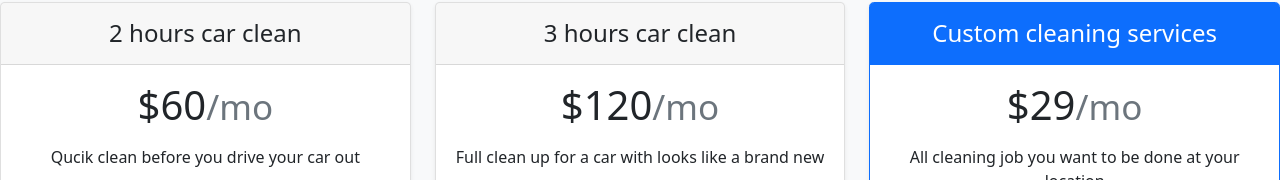
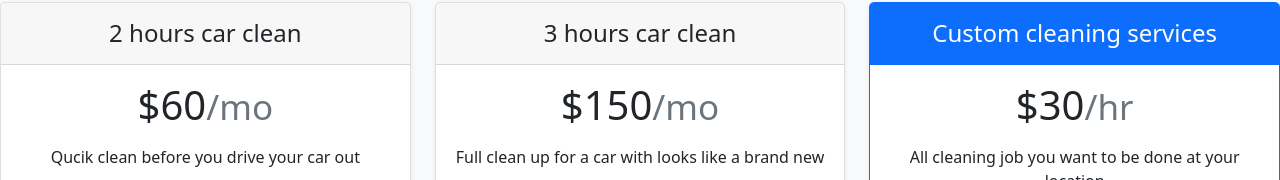
Before and after one commit to sanjeevhalyal/Jamal-Mobile-Cleaning-Services, a website: page index.html in a window 1280 px wide. Shown: the part 600-780 px from the top of the page. Drawn offline with Linux system fonts and the light colour scheme.

Commit message:
update rates

```diff
--- a/index.html
+++ b/index.html
@@ -122,7 +122,7 @@
             <h4 class="my-0 fw-normal">3 hours car clean</h4>
           </div>
           <div class="card-body">
-            <h1 class="card-title pricing-card-title">$120<small class="text-muted fw-light">/mo</small></h1>
+            <h1 class="card-title pricing-card-title">$150<small class="text-muted fw-light">/mo</small></h1>
             <ul class="list-unstyled mt-3 mb-4">
               <li>Full clean up for a car with looks like a brand new</li>
             </ul>
@@ -136,7 +136,7 @@
             <h4 class="my-0 fw-normal">Custom cleaning services</h4>
           </div>
           <div class="card-body">
-            <h1 class="card-title pricing-card-title">$29<small class="text-muted fw-light">/mo</small></h1>
+            <h1 class="card-title pricing-card-title">$30<small class="text-muted fw-light">/hr</small></h1>
             <ul class="list-unstyled mt-3 mb-4">
               <li>All cleaning job you want to be done at your location </li>
             </ul>
```
